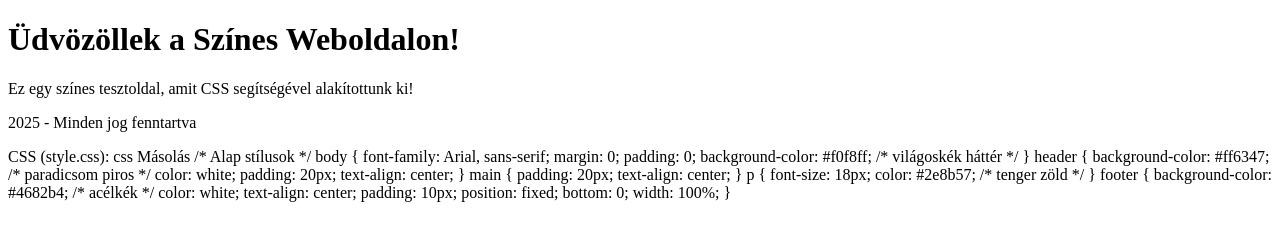
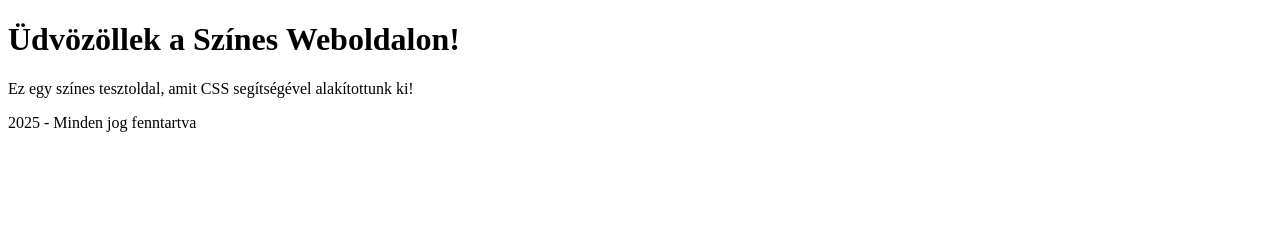
Before and after one commit to forrokrisz/12bweblapF.K, a plain HTML site: page index.html in a window 1280 px wide. Drawn offline with Linux system fonts and the light colour scheme.

Commit message:
Update index.html

```diff
--- a/index.html
+++ b/index.html
@@ -18,41 +18,3 @@
     </footer>
 </body>
 </html>
-CSS (style.css):
-
-css
-Másolás
-/* Alap stílusok */
-body {
-    font-family: Arial, sans-serif;
-    margin: 0;
-    padding: 0;
-    background-color: #f0f8ff; /* világoskék háttér */
-}
-
-header {
-    background-color: #ff6347; /* paradicsom piros */
-    color: white;
-    padding: 20px;
-    text-align: center;
-}
-
-main {
-    padding: 20px;
-    text-align: center;
-}
-
-p {
-    font-size: 18px;
-    color: #2e8b57; /* tenger zöld */
-}
-
-footer {
-    background-color: #4682b4; /* acélkék */
-    color: white;
-    text-align: center;
-    padding: 10px;
-    position: fixed;
-    bottom: 0;
-    width: 100%;
-}
```
